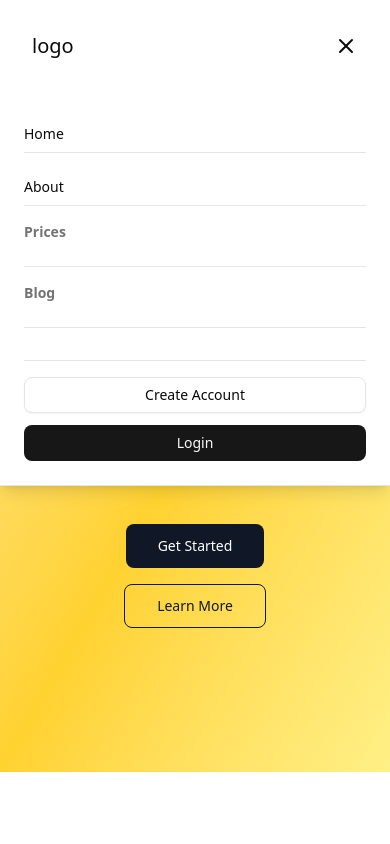
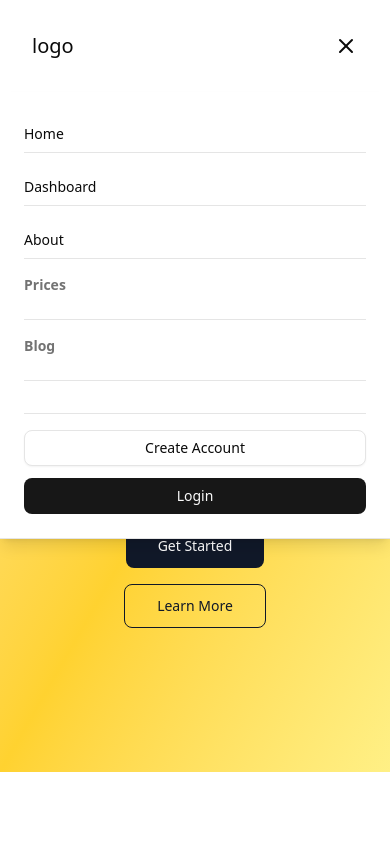
Before and after one commit to Alexandru2401/finans, a React app in the folder frontend/: page / in a window 390 px wide. Both pictures are taken after a click on the button "Toggle menu". Shown: the top 844 px of the page. Built offline with nearby package versions, Linux system fonts and the light colour scheme; no server answers; the HTML template or start-up script is replaced by a standard one.

Commit message:
add dashboard link on mobile

```diff
--- a/frontend/src/routes/navigation/PublicMainNavigation.tsx
+++ b/frontend/src/routes/navigation/PublicMainNavigation.tsx
@@ -163,6 +163,13 @@ export default function PublicMainNavigation() {
               Home
             </Link>
             <Link
+              to="/dashboard"
+              className="text-sm font-medium hover:text-primary transition-colors py-2 border-b"
+              onClick={() => setOpenMenu(false)}
+            >
+              Dashboard
+            </Link>
+            <Link
               to="/about"
               className="text-sm font-medium hover:text-primary transition-colors py-2 border-b"
               onClick={() => setOpenMenu(false)}
```
